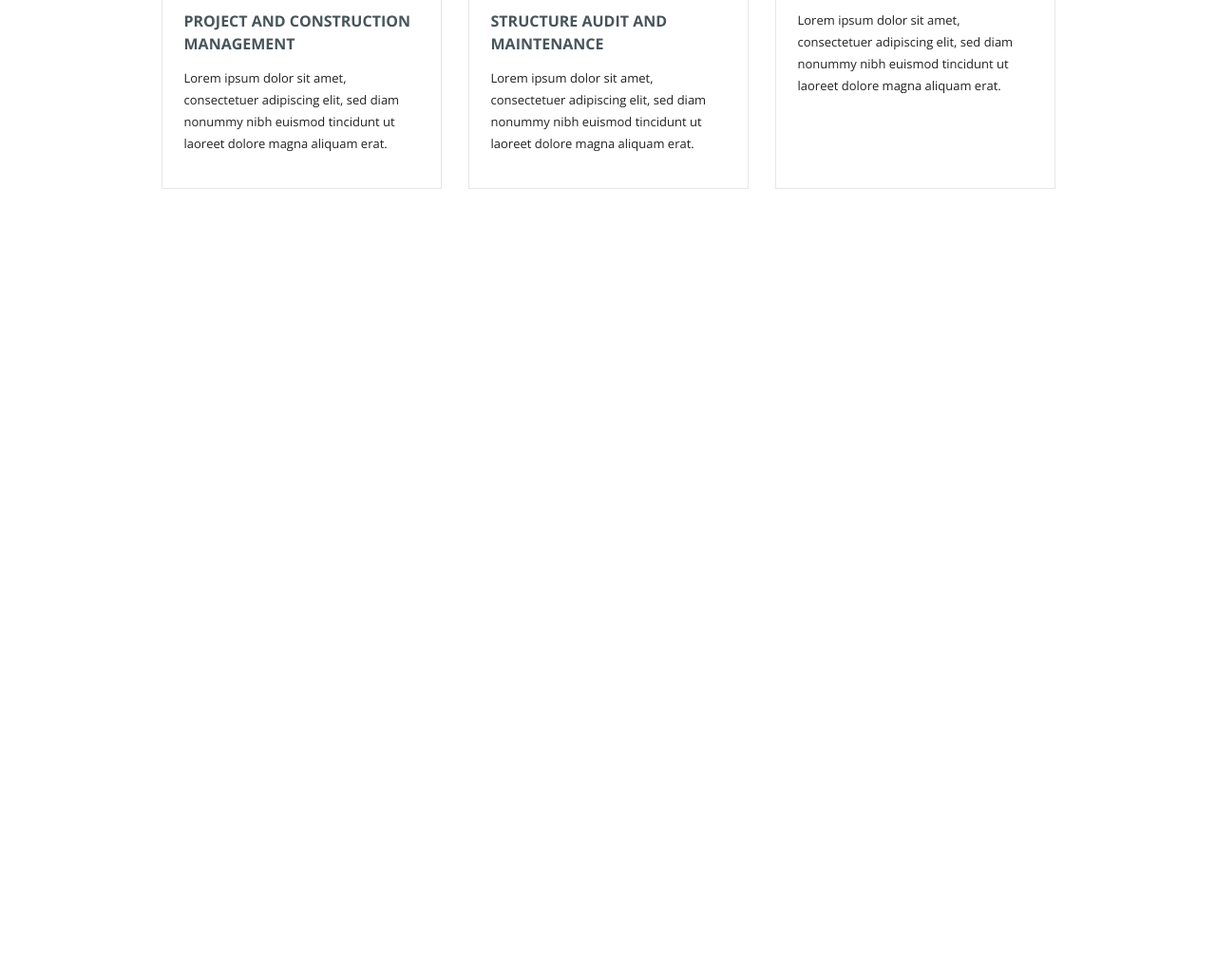
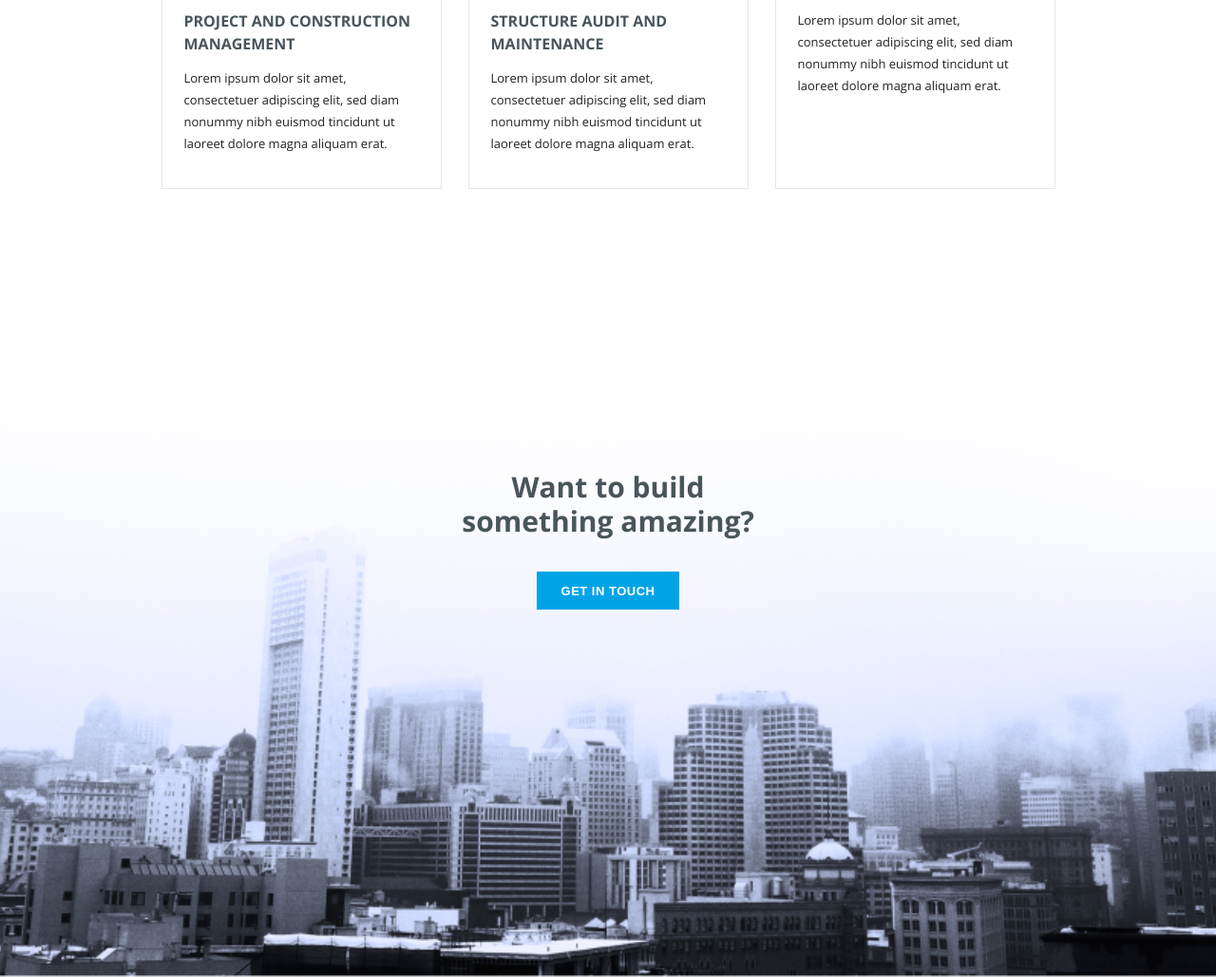
Before and after one commit to semastep96/konstruct, a plain HTML site: page index.html in a window 1280 px wide. Shown: the part 1699-2728 px from the top of the page at 95% size. Before the commit the page ends 2013 px from the top, so only its background shows below. Drawn offline with nearby package versions, Linux system fonts and the light colour scheme.

Commit message:
call section

```diff
--- a/css/style.css
+++ b/css/style.css
@@ -8,6 +8,7 @@
 body {
 	color: #212121;
 	font: 400 13px/1 'Open Sans', sans-serif;
+  background: #FFF;
 }
 
 a {
@@ -41,8 +42,9 @@ img {
   text-align: center;
   letter-spacing: 0.5px;
   color: #fff;
-  transition: 0.05s;
+  transition: 0.1s;
   cursor: pointer;
+  text-transform: capitalize;
 }
 
 .default-btn:hover {
@@ -52,6 +54,7 @@ img {
 .default-btn:active {
   background: #0091e5;
   box-shadow: inset 0px 0px 2px 1px #48555B;
+  font-size: 12px;
 }
 
 .header {
@@ -232,7 +235,7 @@ nav .container ul{
 
 .capabilities {
   margin-top: 118px;
-  padding-bottom: 115px;
+  padding-bottom: 30px;
 }
 
 .capabilities-top {
@@ -303,6 +306,7 @@ nav .container ul{
   color: #48555B;
   margin-top: 25px;
   margin-bottom: 13px;
+  text-transform: capitalize;
 }
 
 .capabilities-card-text {
@@ -310,3 +314,29 @@ nav .container ul{
   font-size: 13px;
   line-height: 23px;
 }
+
+.call-section {
+  height: 100vh;
+  background-image: url(../img/city_bg.png);
+  background-size: cover;
+  background-repeat: no-repeat;
+  background-position: center;
+  text-align: center;
+}
+
+.call-section .container {
+  display: flex;
+  flex-direction: column;
+  justify-content: center;
+  align-items: center;
+}
+
+.call-section-header {
+  font-weight: bold;
+  margin-top: -15vh;
+  margin-bottom: 35px;
+  max-width: 350px;
+  font-size: 30px;
+  line-height: 36px;
+  color: #48555B;
+}
--- a/index.html
+++ b/index.html
@@ -107,5 +107,12 @@
     </div>
   </section>
   <!-- /.capabilities -->
+  <section class="call-section">
+    <div class="container">
+      <h1 class="call-section-header">Want to build something amazing?</h1>
+      <button class="default-btn call-section-btn">GET IN TOUCH</button>
+    </div>
+  </section>
+  <!-- /.call-section -->
 </body>
 </html>
```
